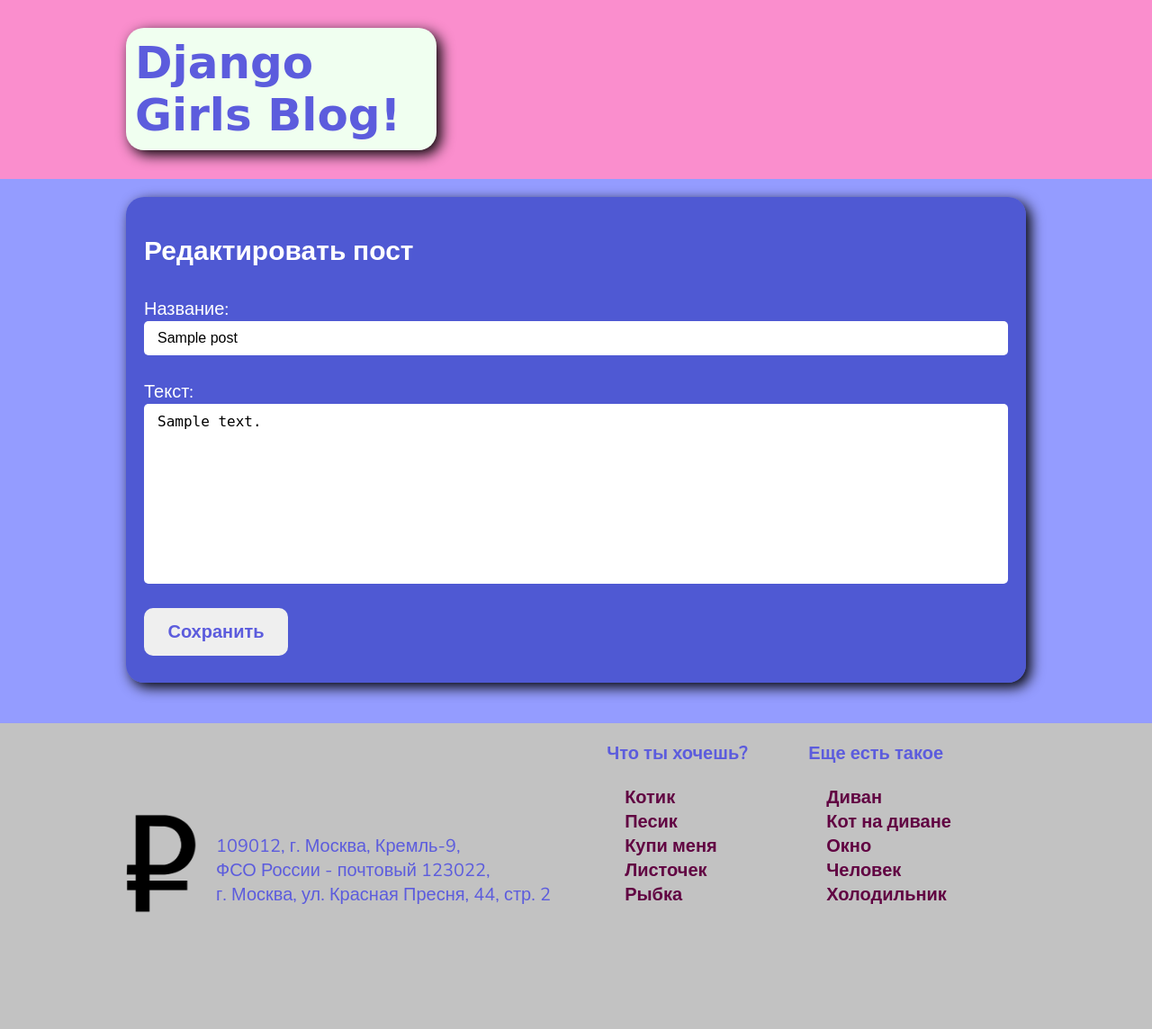
After one commit to Protages/my-fist-blog, a Django app: page /post/1/edit/ in a window 1280 px wide. The commit adds this page. Shown: the whole page at 90% size. Run offline with Django 3.2, Linux system fonts and the light colour scheme; tables that the repository leaves empty hold one stand-in row (values such as "Sample post"); some web fonts are replaced.

Commit message:
My Django Girls app, add edit post

```diff
--- a/blog/static/blog/css/blog.css
+++ b/blog/static/blog/css/blog.css
@@ -158,7 +158,9 @@
     color: white;
 }
 .form-post-title input{
-    width: 500px;
+    display: block;
+    box-sizing: border-box;
+    width: 100%;
     padding: 10px 15px;
     font-size: 16px;
     border-radius: 5px;
@@ -166,7 +168,10 @@
 
 }
 .form-post-text textarea{
-    width: 500px;
+    display: block;
+    box-sizing: border-box;
+    width: 100%;
+    min-height: 200px;
     height: 100px;
     padding: 10px 15px;
     font-size: 16px;
@@ -193,10 +198,24 @@
     color: rgb(92, 92, 221);
     margin-bottom: 20px;
 }
-.form-save:hover{
+.form-save:hover,
+.btn-post-edit:hover{
     background-color: rgba(255, 50, 50, 0.842);
     color: white;
 }
-.form-save:active{
+.form-save:active,
+.btn-post-edit:active{
     opacity: 0.7;
 }
+
+
+
+.btn-post-edit{
+    display: inline-block;
+    background-color: white;
+    padding: 15px;
+    border-radius: 10px;
+    font-size: 20px;
+    font-weight: bold;
+    margin: 20px 0;
+}
--- a/blog/templates/blog/post_detail.html
+++ b/blog/templates/blog/post_detail.html
@@ -9,5 +9,8 @@
     {% endif %}
     <h3 class="content-title">{{ post.title }}</h3>
     <p class="content-text">{{ post.text|linebreaksbr }}</p>
+    {% if user.is_authenticated %}
+        <a href="{% url 'post_edit' pk=post.pk %}" class="btn btn-post-edit">Редактировать</a>
+    {% endif %}
 </div>
 {% endblock %}
--- /dev/null
+++ b/blog/templates/blog/post_edit.html
@@ -0,0 +1,18 @@
+{% extends 'blog/base.html' %}
+
+{% block content %}
+<div class="content-post">
+    <h3 class="content-title">Редактировать пост</h3>
+    <form action="" method="POST" class="form-post">{% csrf_token %}
+        {% for f in form %}
+            {% if f.name == 'title' %}
+                <label>Название:<div class="form-post-title">{{ f }}</div></label>
+            {% else %}
+                <label>Текст:<div class="form-post-text">{{ f }}</div></label>
+            {% endif %}
+            <br>
+        {% endfor %}
+        <button type="submit" class="form-save btn">Сохранить</button>
+    </form>
+</div>
+{% endblock %}
--- a/blog/urls.py
+++ b/blog/urls.py
@@ -5,4 +5,5 @@
     path('', views.post_list, name='post_list'),
     path('post/<int:pk>/', views.post_detail, name='post_detail'),
     path('post/new/', views.post_new, name='post_new'),
+    path('post/<int:pk>/edit/', views.post_edit, name='post_edit'),
 ]
--- a/blog/views.py
+++ b/blog/views.py
@@ -1,8 +1,7 @@
-from django.shortcuts import get_object_or_404, render
+from django.shortcuts import get_object_or_404, render, redirect
 from .models import Post
 from .forms import PostForm
 from django.utils import timezone
-from django.shortcuts import redirect
 
 # Create your views here.
 def post_list(request):
@@ -27,3 +26,17 @@
     else:
         form = PostForm()
     return render(request, 'blog/post_new.html', {'form': form})
+
+
+def post_edit(request, pk):
+    post = get_object_or_404(Post, pk=pk)
+    form = PostForm(instance=post)
+    if request.method == 'POST':
+        form = PostForm(request.POST, instance=post)
+        if form.is_valid():
+            post = form.save(commit=False)
+            post.author = request.user
+            post.published_date = timezone.now()
+            post.save()
+            return redirect('post_detail', pk=post.pk)
+    return render(request, 'blog/post_edit.html', {'form': form})
```
Also changed, not shown: blog/templates/blog/post_list.html (+5 -3 lines).
